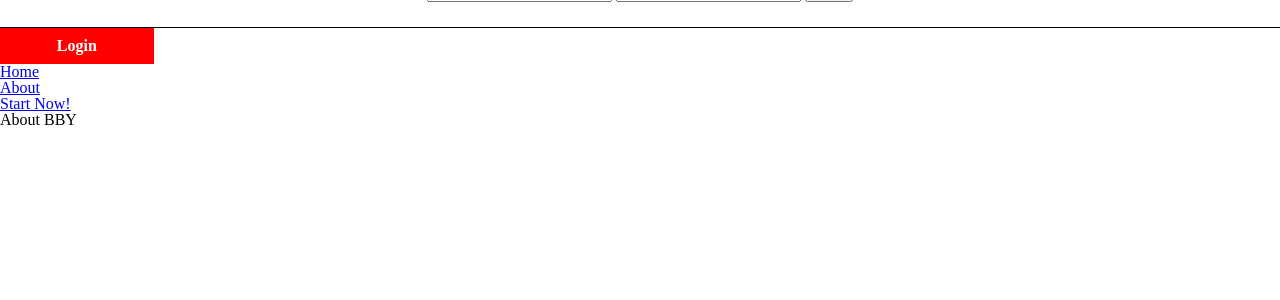
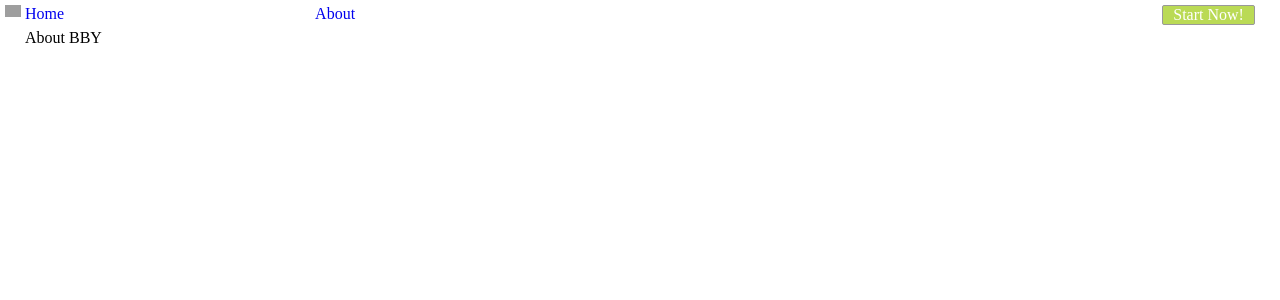
Before and after one commit to EricHess/bigbeeryear, a PHP site: page /bigbeeryear/about-big-beer-year in a window 1280 px wide. Shown: the top 300 px of the page. Run offline with PHP 8.4, Linux system fonts and the light colour scheme; grey boxes are pictures that could not be loaded.

Commit message:
beginnings of header p3

```diff
--- a/index.php
+++ b/index.php
@@ -29,7 +29,7 @@ session_start();
         $userID = $_SESSION["userID"][0][0];
     };
 ?>
-    <header>
+<!--    <header>
 <?php  if(!isset($_SESSION["logged_in"])){ ?>
 
         <form name="userLogin" id="userLogin">
@@ -48,8 +48,9 @@ session_start();
 <?php } ?>
 
     </header>
-
+-->
     <header class="mainHeader">
+        <h1>Big Beer Year</h1>
         <nav class="mainMenu">
             <nav itemscope="nav_button"><a href="/bigbeeryear">Home</a></nav>
             <nav itemscope="nav_button"><a href="/bigbeeryear/about-big-beer-year">About</a></nav>
--- a/styles/styles.css
+++ b/styles/styles.css
@@ -1,6 +1,16 @@
 /**
 *Styles for Header
 **/
+
+h1{
+    text-indent: -99999em;
+    background: url("/bigbeeryear/images/logoSmall.png") no-repeat 5px 5px;
+    height: 124px;
+    background-size: 65%;
+    float: left;
+    width: 25px;
+}
+
 #userLogin{
     padding: 2%;
     border-bottom: 1px solid;
@@ -34,6 +44,40 @@
     cursor: pointer;
 }
 
+nav.mainMenu{
+    display:flex;
+}
+
+nav.mainMenu nav{
+    margin-right:20%;
+    padding:1px 0;
+    margin-top:5px;
+}
+
+nav.mainMenu nav a{
+    font-size:1em;
+    text-decoration: none;
+}
+
+nav.mainMenu nav:nth-child(2){
+    flex-grow:2;
+}
+
+nav.mainMenu nav:last-child{
+    border:1px solid #999;
+    background:#bada55;
+    border-radius:2px;
+    margin:5px 2% 5px 0
+}
+
+nav.mainMenu nav:last-child a{
+    color:#fff;
+    padding:10px;
+}
+
+header.mainHeader{
+}
+
 /**
 *Styles for Home Page
 */
@@ -46,6 +90,7 @@ header.heroTitle{
     height:40vh;
     max-height:400px;
 }
+
 
 /*
 *Styles for User Dashboard
```
